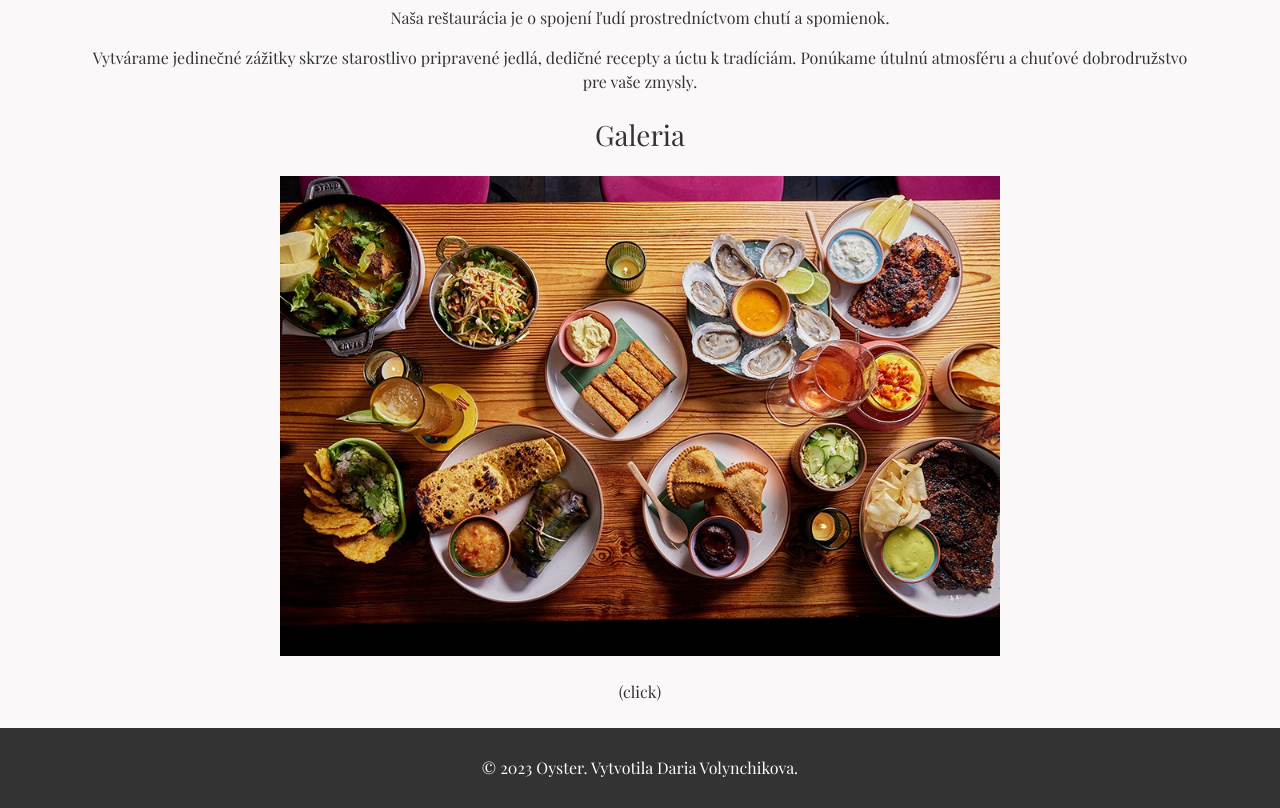
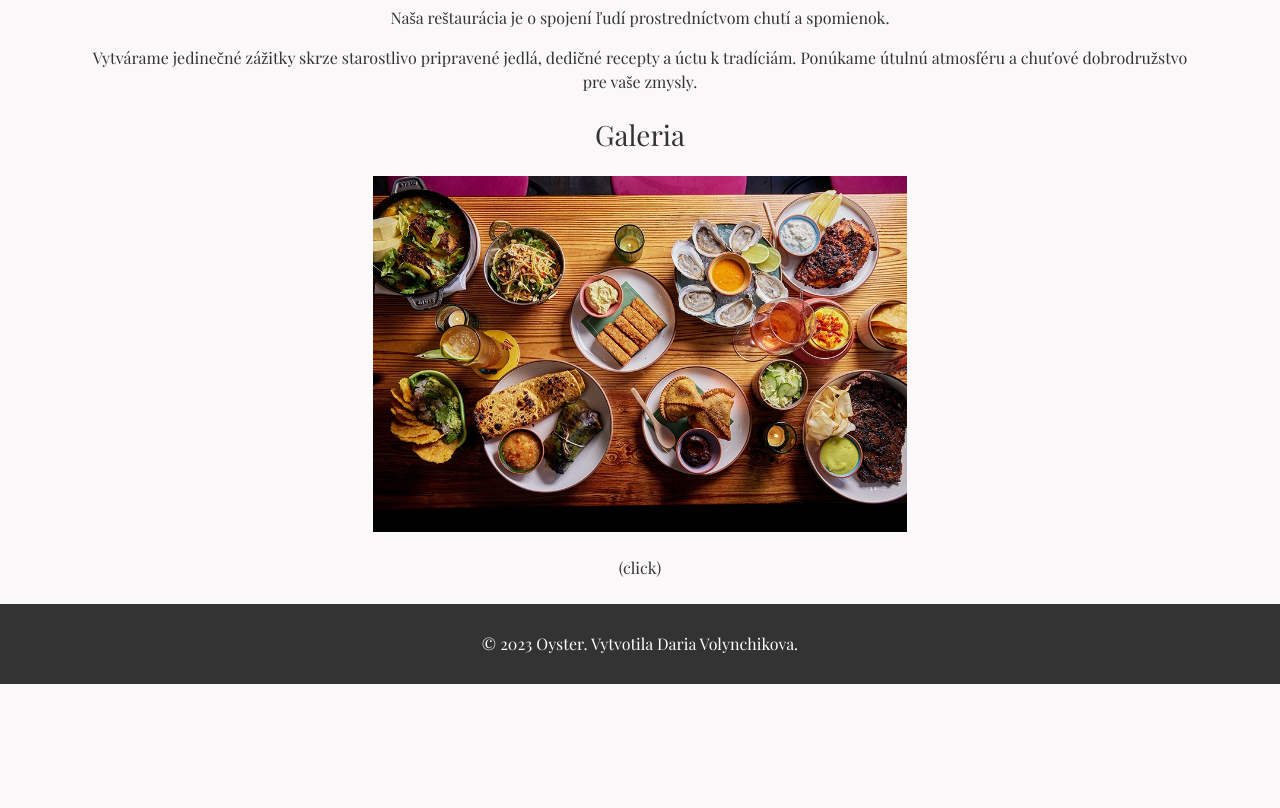
Before and after one commit to diiivol/uniprojects, a plain HTML site: page about-us.html in a window 1280 px wide. Shown: the part 179-987 px from the top of the page. After the commit the page ends 863 px from the top, so only its background shows below. Drawn offline with nearby package versions, Linux system fonts and the light colour scheme.

Commit message:
modified:   about-us.html 	modified:   css/style.css

```diff
--- a/about-us.html
+++ b/about-us.html
@@ -42,7 +42,7 @@
   </nav>
 
   <!-- O nas -->
-<div class="container o-nas pt-3 text-center d-flex flex-column">
+  <div class="container o-nas pt-3 text-center">
     <h1 class="display-4 text-center mb-4">O nas</h1>
 
       <div class="container p-2">
@@ -50,12 +50,14 @@
         <p> Vytvárame jedinečné zážitky skrze starostlivo pripravené jedlá, dedičné recepty a úctu k tradíciám. Ponúkame útulnú atmosféru a chuťové dobrodružstvo pre vaše zmysly.</p>
       </div>
 
-  <!-- Photos -->
-  <div class="container my-auto">
+    <!-- phtotos -->
+    <!-- <div class="container my-auto"> -->
+
+    <div class="container">
       <h3 class="text-center mb-4">Galeria</h3>
-    <div class="photo-gallery row justify-content-center">
+      <div class="photo-gallery row justify-content-center ">
         <!-- slide show 3 photos -->
-      <div class="col-xl-8 text-center d-flex justify-content-center">
+        <div class="col-lg-6 text-center d-flex justify-content-center">
           <img class="mySlides m-0" src="img/food1.jpg" onclick="plusSlides(1)" class="hover-shadow">
           <img class="mySlides m-0" src="img/food2.jpg" onclick="plusSlides(1)" class="hover-shadow">
           <img class="mySlides m-0" src="img/food3.jpg" onclick="plusSlides(1)" class="hover-shadow">
@@ -64,6 +66,7 @@
       <p class="text-center my-4">(click)</p>
     </div>
   </div>
+
 
   <!-- Footer -->
   <footer>
--- a/css/style.css
+++ b/css/style.css
@@ -35,9 +35,6 @@ body {
   /* ///// */
   footer {
     flex-shrink: 0;
-    left: 0;
-    bottom: 0;
-    /* width: 100%; */
     height: 80px;
     /* text on the center */
     display: flex;
```
Lines whose indentation alone changed are shown as unchanged.
